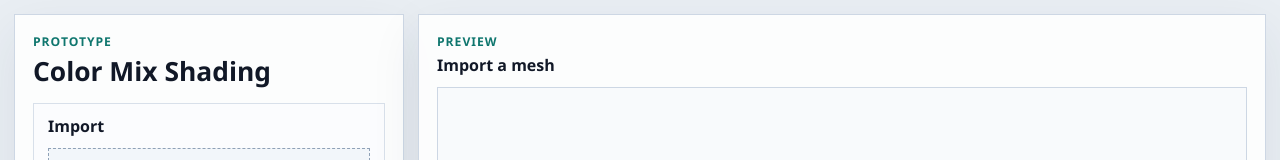
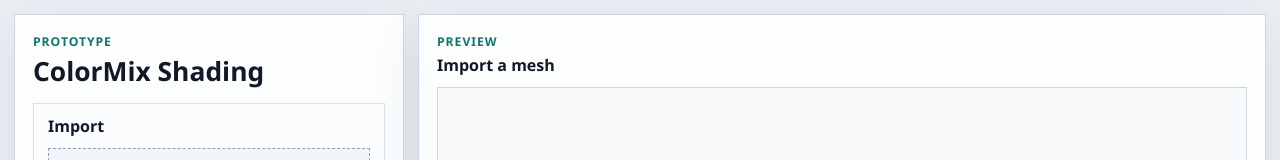
Before and after one commit to prusa3d/Color-Mix-Shading, a React (Vite) app: page / in a window 1280 px wide. Shown: the top 160 px of the page. Built offline with nearby package versions, Linux system fonts and the light colour scheme.

Commit message:
fix ColorMix name

```diff
--- a/index.html
+++ b/index.html
@@ -3,7 +3,7 @@
   <head>
     <meta charset="UTF-8" />
     <meta name="viewport" content="width=device-width, initial-scale=1.0" />
-    <title>Color Mix Shading</title>
+    <title>ColorMix Shading</title>
   </head>
   <body>
     <div id="root"></div>
--- a/src/App.tsx
+++ b/src/App.tsx
@@ -446,7 +446,7 @@ export default function App() {
 
     try {
       const result = await uploadToSlicer(blob, fileName, {
-        sourceName: 'Color Mix Shading',
+        sourceName: 'ColorMix Shading',
         sourceUrl: window.location.href,
         signal: abort.signal,
         onProgress: (loaded, total) => {
@@ -510,7 +510,7 @@ export default function App() {
       <aside className="side-panel">
         <header className="app-title">
           <p className="eyebrow">Prototype</p>
-          <h1>Color Mix Shading</h1>
+          <h1>ColorMix Shading</h1>
         </header>
 
         <section className="panel-section">
--- a/src/lib/export/threeMf.ts
+++ b/src/lib/export/threeMf.ts
@@ -90,7 +90,7 @@ async function createModelXml(mesh: ParsedMesh, assignments: Uint8Array, materia
 <model unit="millimeter" xml:lang="en-US" xmlns="${CORE_NAMESPACE}" xmlns:slic3rpe="${PRUSA_NAMESPACE}">
   <metadata name="slic3rpe:Version3mf">1</metadata>
   <metadata name="slic3rpe:MmPaintingVersion">1</metadata>
-  <metadata name="Application">Color Mix Shading</metadata>
+  <metadata name="Application">ColorMix Shading</metadata>
   <resources>
     <basematerials id="1">${materialsXml}</basematerials>
     <object id="2" type="model" name="${escapeXml(mesh.name)}">
```
Also changed, not shown: 1 other file (tests, documents, lock files or other folders). Lines whose indentation alone changed are shown as unchanged.
